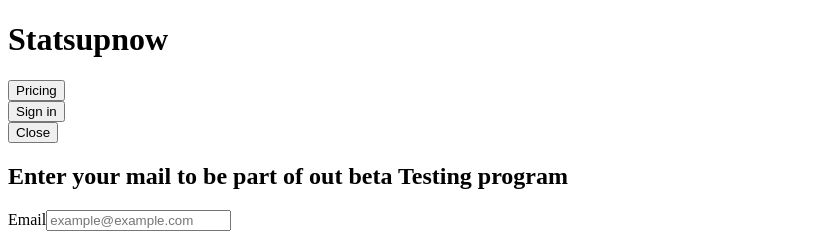
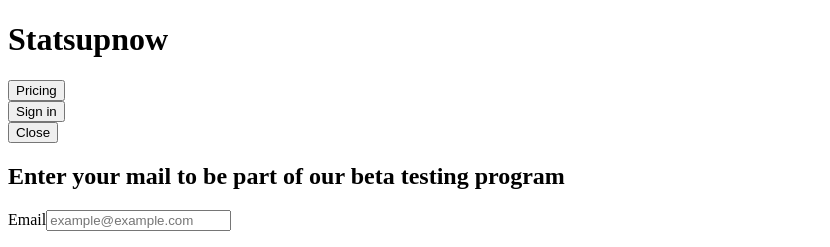
Before and after one commit to ashwaniverma-github/Statsupnow, a Next.js app: page /Homepage in a window 1280 px wide. Shown: the top 247 px of the page, without its empty margins (0-830 px from the left). Built offline with nearby package versions, Linux system fonts and the light colour scheme.

Commit message:
hero heading

```diff
--- a/src/components/testerForm.tsx
+++ b/src/components/testerForm.tsx
@@ -62,7 +62,7 @@ export default function TesterForm() {
               name="email"
               render={({ field }) => (
                 <FormItem>
-                    <h2 className="mb-5 text-center font-semibold text-lg " >Enter your mail to be part of out beta Testing program</h2>
+                    <h2 className="mb-5 text-center font-semibold text-lg " >Enter your mail to be part of our beta testing program</h2>
                   <FormLabel>Email</FormLabel>
                   <FormControl>
                     <Input placeholder="example@example.com"  {...field} />
```
